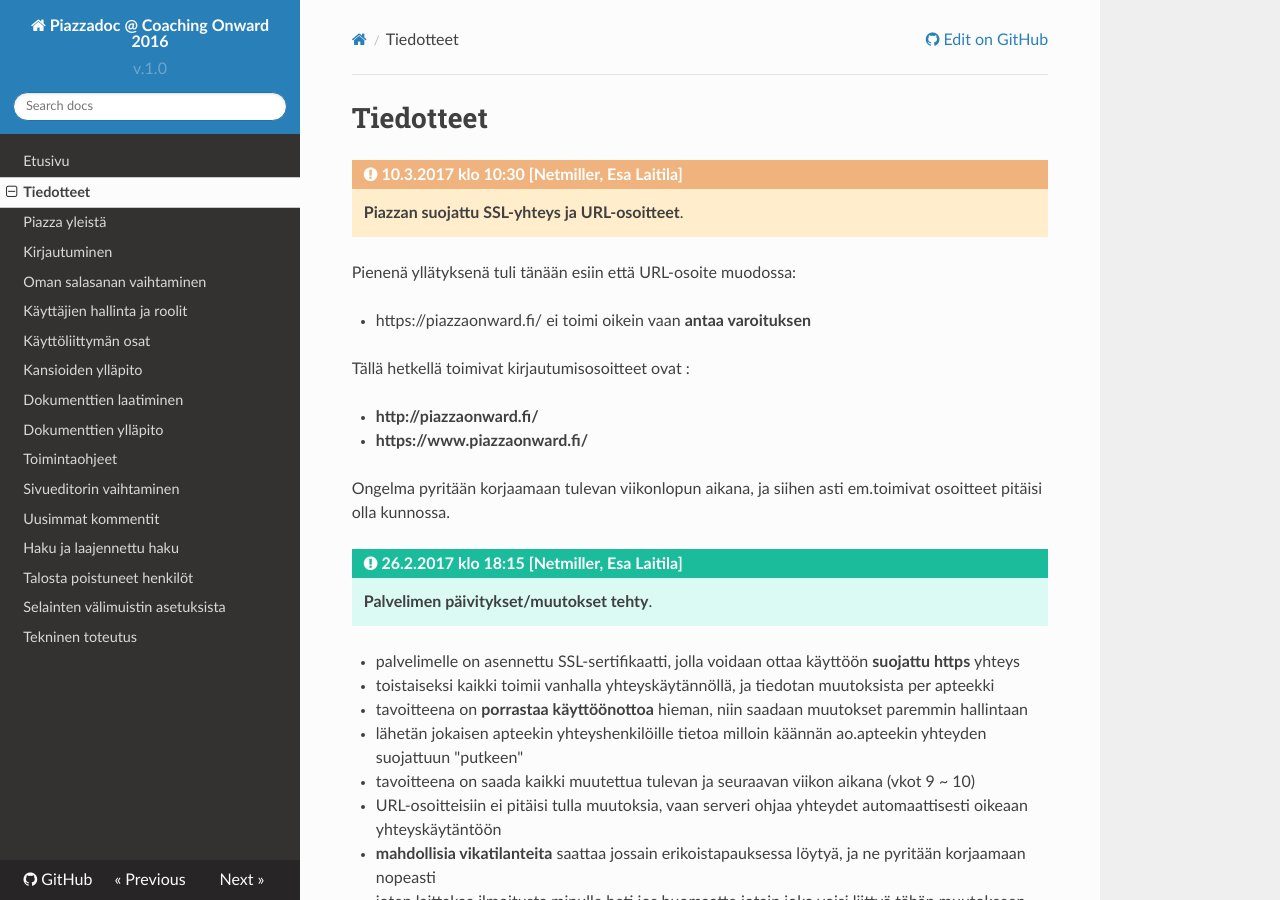
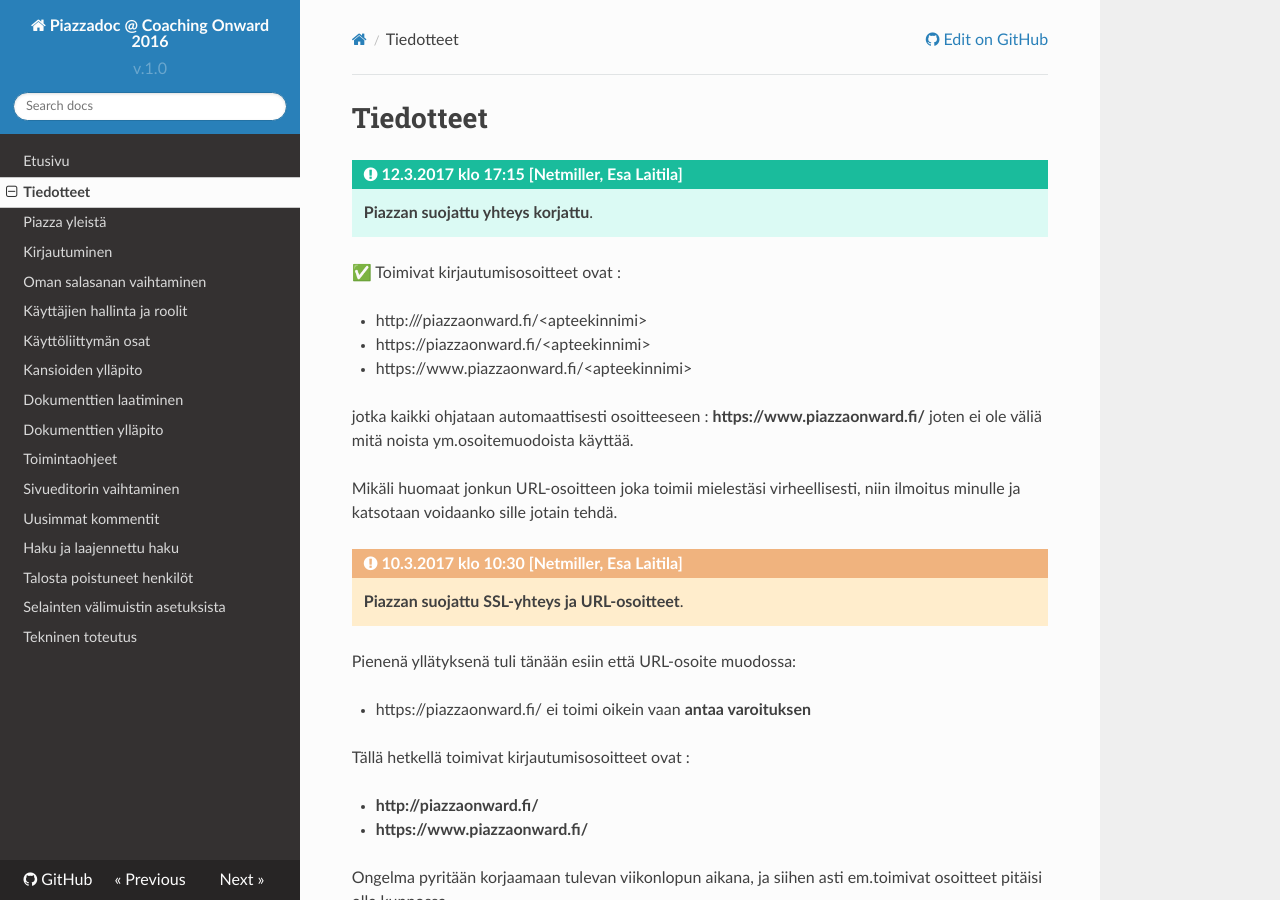
Before and after one commit to netmiller/piazzadoc, an MkDocs documentation site: the page built from sivut/tiedotteet.md, in a window 1280 px wide and 900 px high. Built offline with MkDocs 1.6.1, drawn with Linux system fonts in a browser that asks for light colours; nearby versions of some CDN libraries; old or Windows-style settings are respelled for this version of MkDocs.

Commit message:
uusi tiedote

```diff
--- a/sivut/tiedotteet.md
+++ b/sivut/tiedotteet.md
@@ -1,4 +1,17 @@
 # Tiedotteet
+
+!!! tip "12.3.2017 klo 17:15 [Netmiller, Esa Laitila]"
+    __Piazzan suojattu yhteys korjattu__.
+
+✅  Toimivat kirjautumisosoitteet ovat :
+
+* http:///piazzaonward.fi/<apteekinnimi\>
+* https://piazzaonward.fi/<apteekinnimi\>
+* https://www.piazzaonward.fi/<apteekinnimi\>
+
+jotka kaikki ohjataan automaattisesti osoitteeseen : __https://www.piazzaonward.fi/<apteekinnimi>__ joten ei ole väliä mitä noista ym.osoitemuodoista käyttää.
+
+Mikäli huomaat jonkun URL-osoitteen joka toimii mielestäsi virheellisesti, niin ilmoitus minulle ja katsotaan voidaanko sille jotain tehdä.
 
 !!! warning "10.3.2017 klo 10:30 [Netmiller, Esa Laitila]"
     __Piazzan suojattu SSL-yhteys ja URL-osoitteet__.
```
